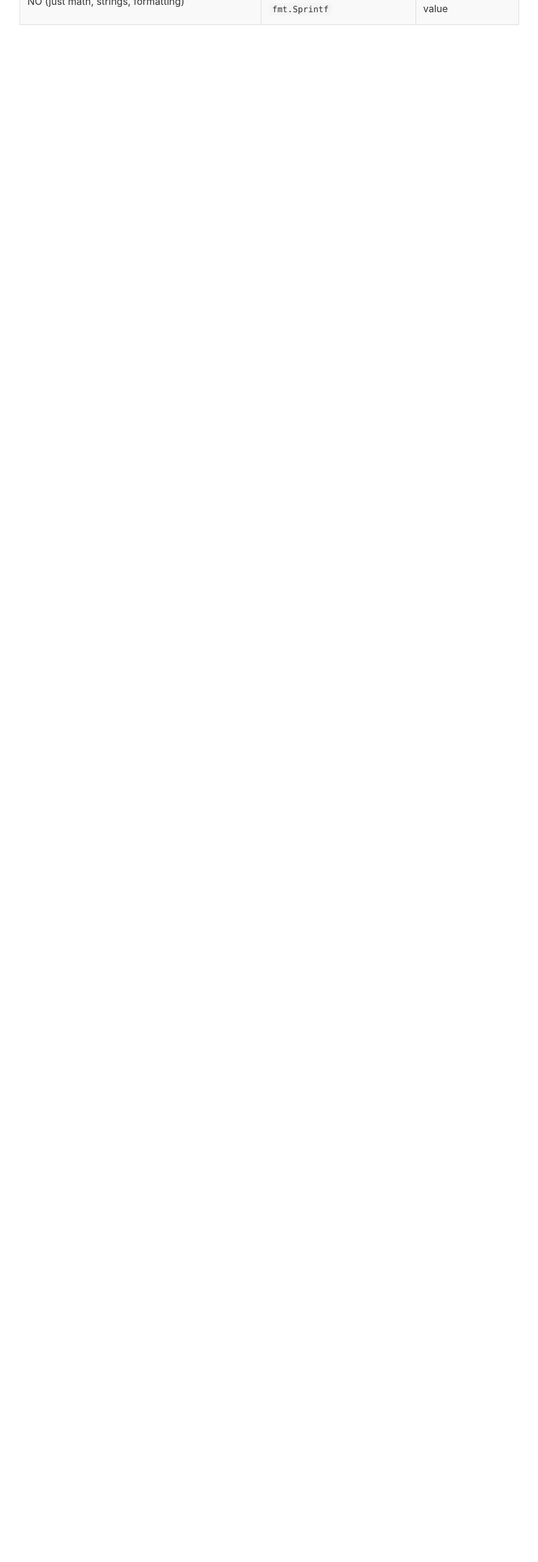
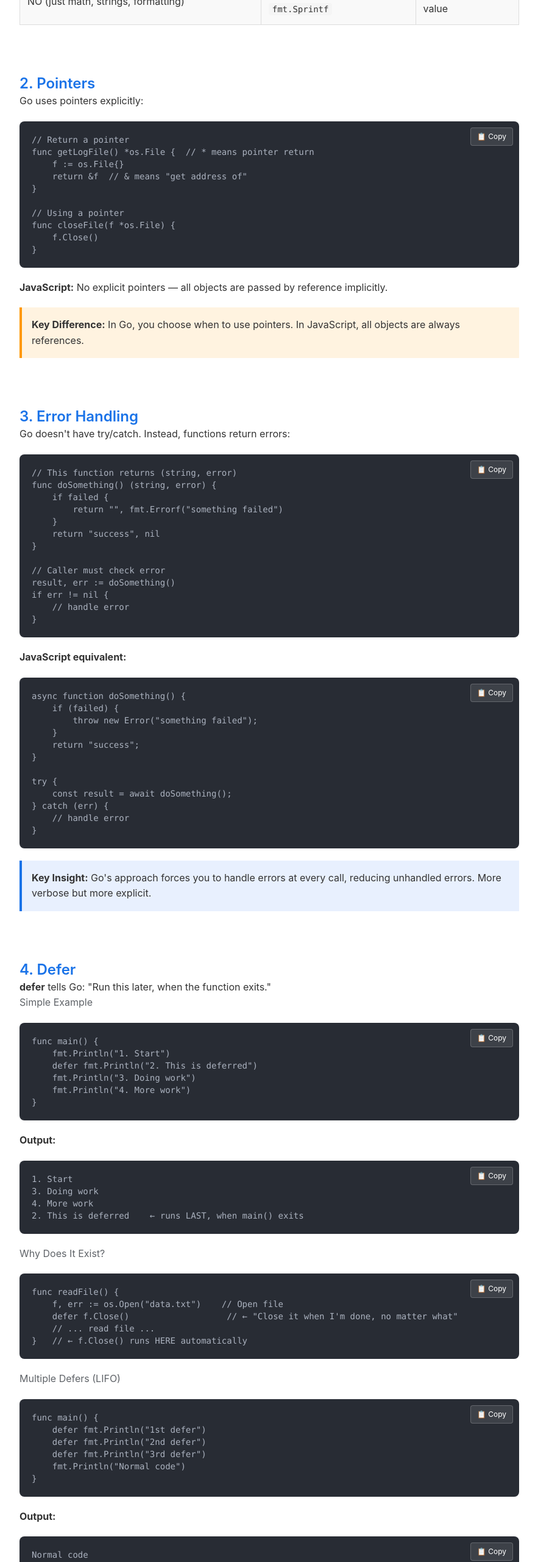
Before and after one commit to Samir-kumal/go-guide, a Next.js app: page / in a window 1280 px wide. Shown: the part 6840-9401 px from the top of the page at 61% size, without its empty margins (268-1151 px from the left). Before the commit the page ends 7001 px from the top, so only its background shows below. Built offline with nearby package versions, Linux system fonts and the light colour scheme.

Commit message:
feat: add Pointers, ErrorHandling, Defer, Structs, Interfaces sections

```diff
--- a/app/page.tsx
+++ b/app/page.tsx
@@ -4,6 +4,11 @@ import { GetLogFile } from '@/components/sections/GetLogFile'
 import { GetLogFileDetailed } from '@/components/sections/GetLogFileDetailed'
 import { IfInitialization } from '@/components/sections/IfInitialization'
 import { WhyNoError } from '@/components/sections/WhyNoError'
+import { Pointers } from '@/components/sections/Pointers'
+import { ErrorHandling } from '@/components/sections/ErrorHandling'
+import { Defer } from '@/components/sections/Defer'
+import { Structs } from '@/components/sections/Structs'
+import { Interfaces } from '@/components/sections/Interfaces'
 
 export default function HomePage() {
   return (
@@ -28,6 +33,11 @@ export default function HomePage() {
       <GetLogFileDetailed />
       <IfInitialization />
       <WhyNoError />
+      <Pointers />
+      <ErrorHandling />
+      <Defer />
+      <Structs />
+      <Interfaces />
     </>
   )
 }
--- /dev/null
+++ b/components/sections/Defer.tsx
@@ -0,0 +1,103 @@
+import { CodeBlock, Warning, Tip, Note } from '@/components/ui'
+
+export function Defer() {
+  return (
+    <section>
+      <h2 id="defer" className="text-[#1a73e8] mt-10 text-2xl font-semibold">
+        4. Defer
+      </h2>
+      <p><strong>defer</strong> tells Go: &quot;Run this later, when the function exits.&quot;</p>
+
+      <h3 className="text-[#5f6368]">Simple Example</h3>
+      <CodeBlock>{`func main() {
+    fmt.Println("1. Start")
+    defer fmt.Println("2. This is deferred")
+    fmt.Println("3. Doing work")
+    fmt.Println("4. More work")
+}`}</CodeBlock>
+
+      <p><strong>Output:</strong></p>
+      <CodeBlock>{`1. Start
+3. Doing work
+4. More work
+2. This is deferred    ← runs LAST, when main() exits`}</CodeBlock>
+
+      <h3 className="text-[#5f6368]">Why Does It Exist?</h3>
+      <CodeBlock>{`func readFile() {
+    f, err := os.Open("data.txt")    // Open file
+    defer f.Close()                   // ← "Close it when I'm done, no matter what"
+    // ... read file ...
+}   // ← f.Close() runs HERE automatically`}</CodeBlock>
+
+      <h3 className="text-[#5f6368]">Multiple Defers (LIFO)</h3>
+      <CodeBlock>{`func main() {
+    defer fmt.Println("1st defer")
+    defer fmt.Println("2nd defer")
+    defer fmt.Println("3rd defer")
+    fmt.Println("Normal code")
+}`}</CodeBlock>
+      <p><strong>Output:</strong></p>
+      <CodeBlock>{`Normal code
+3rd defer    ← last deferred, runs first
+2nd defer
+1st defer    ← first deferred, runs last`}</CodeBlock>
+
+      <h3 className="text-[#5f6368]">Defer Runs Even If There&apos;s an Error</h3>
+      <Warning>
+        <p><strong>Without defer:</strong></p>
+        <CodeBlock>{`func doWork() {
+    pool := connect()
+    if err != nil {
+        pool.Close()    // ← must remember here
+        return
+    }
+    if err != nil {
+        pool.Close()    // ← must remember here too
+        return
+    }
+    pool.Close()        // ← and here
+}
+// So easy to forget one! 😱`}</CodeBlock>
+      </Warning>
+
+      <Tip>
+        <p><strong>With defer:</strong></p>
+        <CodeBlock>{`func doWork() {
+    pool := connect()
+    defer pool.Close()  // ← ONE place, covers ALL exits ✅
+    if err != nil {
+        return           // pool.Close() runs automatically
+    }
+}                        // pool.Close() runs automatically`}</CodeBlock>
+      </Tip>
+
+      <h3 className="text-[#5f6368]">Common Uses</h3>
+      <CodeBlock>{`// Close files
+f, _ := os.Open("file.txt")
+defer f.Close()
+
+// Close database connections
+pool, _ := pgxpool.NewWithConfig(ctx, config)
+defer pool.Close()
+
+// Unlock mutexes
+mu.Lock()
+defer mu.Unlock()
+
+// Close HTTP response body
+resp, _ := http.Get("https://example.com")
+defer resp.Body.Close()`}</CodeBlock>
+
+      <Note>
+        <h4 className="font-bold">TL;DR</h4>
+        <ul className="mt-2 space-y-1">
+          <li><code className="bg-[#f5f5f5] px-1.5 py-0.5 rounded font-mono text-sm">defer</code> = &quot;Run this line LAST, when the function exits&quot;</li>
+          <li>Works even if the function exits early due to errors</li>
+          <li>Multiple defers run in reverse order</li>
+          <li>Mainly used for cleanup (closing files, connections, etc.)</li>
+        </ul>
+      </Note>
+      <hr className="border-none border-t border-[#ddd] my-10" />
+    </section>
+  )
+}
--- /dev/null
+++ b/components/sections/ErrorHandling.tsx
@@ -0,0 +1,44 @@
+import { CodeBlock, Note } from '@/components/ui'
+
+export function ErrorHandling() {
+  return (
+    <section>
+      <h2 id="error-handling" className="text-[#1a73e8] mt-10 text-2xl font-semibold">
+        3. Error Handling
+      </h2>
+      <p>Go doesn&apos;t have try/catch. Instead, functions return errors:</p>
+      <CodeBlock>{`// This function returns (string, error)
+func doSomething() (string, error) {
+    if failed {
+        return "", fmt.Errorf("something failed")
+    }
+    return "success", nil
+}
+
+// Caller must check error
+result, err := doSomething()
+if err != nil {
+    // handle error
+}`}</CodeBlock>
+
+      <p><strong>JavaScript equivalent:</strong></p>
+      <CodeBlock>{`async function doSomething() {
+    if (failed) {
+        throw new Error("something failed");
+    }
+    return "success";
+}
+
+try {
+    const result = await doSomething();
+} catch (err) {
+    // handle error
+}`}</CodeBlock>
+
+      <Note>
+        <strong>Key Insight:</strong> Go&apos;s approach forces you to handle errors at every call, reducing unhandled errors. More verbose but more explicit.
+      </Note>
+      <hr className="border-none border-t border-[#ddd] my-10" />
+    </section>
+  )
+}
--- /dev/null
+++ b/components/sections/Interfaces.tsx
@@ -0,0 +1,34 @@
+import { CodeBlock, Tip } from '@/components/ui'
+
+export function Interfaces() {
+  return (
+    <section>
+      <h2 id="interfaces" className="text-[#1a73e8] mt-10 text-2xl font-semibold">
+        6. Interfaces
+      </h2>
+      <CodeBlock>{`// Define interface
+type Handler interface {
+    ServeHTTP(http.ResponseWriter, *http.Request)
+}
+
+// Implement implicitly
+type MyHandler struct{}
+
+func (h *MyHandler) ServeHTTP(w http.ResponseWriter, r *http.Request) {
+    // implementation
+}`}</CodeBlock>
+
+      <p><strong>JavaScript equivalent:</strong></p>
+      <CodeBlock>{`class MyHandler {
+    serveHTTP(w, r) {
+        // implementation
+    }
+}`}</CodeBlock>
+
+      <Tip>
+        <strong>Tip:</strong> Go interfaces are satisfied implicitly. If your type has the right methods, it satisfies the interface — no explicit declaration needed.
+      </Tip>
+      <hr className="border-none border-t border-[#ddd] my-10" />
+    </section>
+  )
+}
--- /dev/null
+++ b/components/sections/Pointers.tsx
@@ -0,0 +1,29 @@
+import { CodeBlock, Warning } from '@/components/ui'
+
+export function Pointers() {
+  return (
+    <section>
+      <h2 id="pointers" className="text-[#1a73e8] mt-10 text-2xl font-semibold">
+        2. Pointers
+      </h2>
+      <p>Go uses pointers explicitly:</p>
+      <CodeBlock>{`// Return a pointer
+func getLogFile() *os.File {  // * means pointer return
+    f := os.File{}
+    return &f  // & means "get address of"
+}
+
+// Using a pointer
+func closeFile(f *os.File) {
+    f.Close()
+}`}</CodeBlock>
+
+      <p><strong>JavaScript:</strong> No explicit pointers — all objects are passed by reference implicitly.</p>
+
+      <Warning>
+        <strong>Key Difference:</strong> In Go, you choose when to use pointers. In JavaScript, all objects are always references.
+      </Warning>
+      <hr className="border-none border-t border-[#ddd] my-10" />
+    </section>
+  )
+}
--- /dev/null
+++ b/components/sections/Structs.tsx
@@ -0,0 +1,32 @@
+import { CodeBlock } from '@/components/ui'
+
+export function Structs() {
+  return (
+    <section>
+      <h2 id="structs" className="text-[#1a73e8] mt-10 text-2xl font-semibold">
+        5. Structs
+      </h2>
+      <p>Go&apos;s way of defining data structures:</p>
+      <CodeBlock>{`type Config struct {
+    MaxConns int    // Field name = MaxConns, Type = int
+    MinConns int
+    Host     string
+}
+
+// Creating instance
+config := Config{
+    MaxConns: 10,
+    MinConns: 2,
+    Host: "localhost",
+}`}</CodeBlock>
+
+      <p><strong>JavaScript equivalent:</strong></p>
+      <CodeBlock>{`const config = {
+    maxConns: 10,
+    minConns: 2,
+    host: "localhost"
+};`}</CodeBlock>
+      <hr className="border-none border-t border-[#ddd] my-10" />
+    </section>
+  )
+}
```
